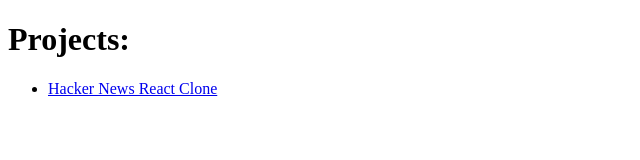
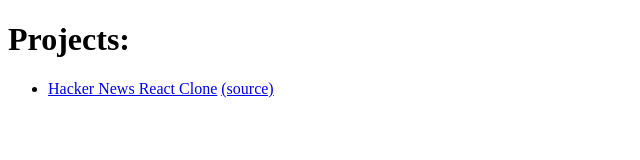
Before and after one commit to tonyrivera/tonyrivera.github.io, a plain HTML site: page index.html in a window 1280 px wide. Shown: the full height of the page, 0-640 px from the left. Drawn offline with Linux system fonts and the light colour scheme.

Commit message:
Add source link

```diff
--- a/index.html
+++ b/index.html
@@ -3,7 +3,8 @@
 <body>
     <h1>Projects:</h1>
     <ul>
-        <li><a href="https://tonyrivera.github.io/hackernews/index.html">Hacker News React Clone</li>
+        <li><a href="https://tonyrivera.github.io/hackernews/index.html">Hacker News React Clone</a>
+            <a href="https://github.com/tonyrivera/react-hackernews">(source)</a></li>
     </ul>
 </body>
 </html>
```
